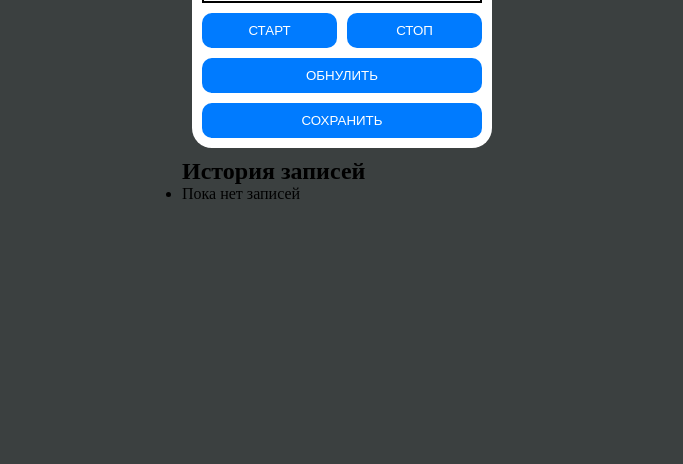
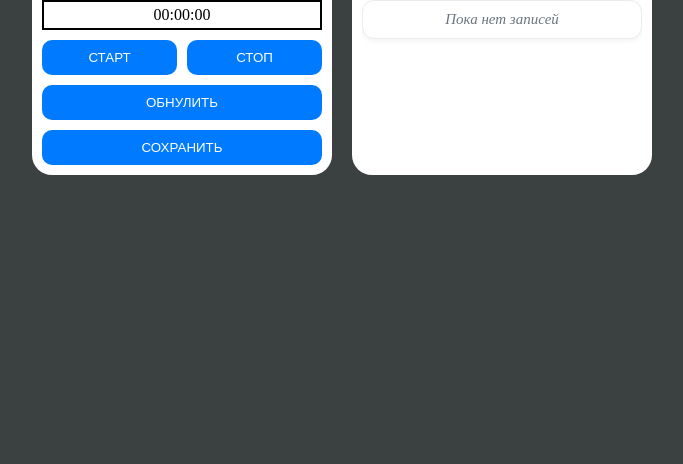
Before and after one commit to vlds22/vlds22.github.io, a plain HTML site: page index.html in a window 1280 px wide. Shown: the part 336-800 px from the top of the page, without its empty margins (298-981 px from the left). Drawn offline with Linux system fonts and the light colour scheme.

Commit message:
Update style.css

```diff
--- a/style.css
+++ b/style.css
@@ -3,6 +3,7 @@
     padding: 0;
     box-sizing: border-box;
 }
+
 body {
     min-height: 100vh;
     display: flex;
@@ -10,26 +11,40 @@ body {
     align-items: center;
     background-color: rgb(59, 64, 64);
 }
-h1 {
+
+.app h2 {
     text-align: center;
     padding-bottom: 10px;
 }
+
+.app {
+  display: flex;
+  gap: 20px;
+  align-items: flex-start;
+  justify-content: center;
+  flex-wrap: wrap;
+  padding: 20px;
+}
+
 .timer {
     background-color: rgb(255, 255, 255);
     border-radius: 20px;
     padding: 10px;
     width: 300px;
-    margin: 10px;
+    margin: 0px;
 }
+
 .buttons {
     display: grid;
     grid-template-columns: 1fr 1fr;
     gap: 10px;
     margin-top: 10px;
 }
+
 #btn-reset, #btn-save {
     grid-column: span 2;
 }
+
 .stopwatch {
     border: 2px solid black;
     min-width: 200px;
@@ -38,6 +53,7 @@ h1 {
     justify-content: center;
     align-items: center;
 }
+
 button {
     background-color: #007bff;
     color: white;
@@ -47,7 +63,44 @@ button {
     cursor: pointer;
     min-width: max-content;
 }
+
 button:hover {
     background-color: #0056b3;
     transform: scale(1.05);
 }
+
+.history {
+    background-color: rgb(255, 255, 255);
+    border-radius: 20px;
+    padding: 10px;
+    width: 300px;
+    margin: 0px;
+    align-self: stretch;
+}
+
+.session-list {
+  list-style: none;
+  padding: 0;
+  margin: 0;
+  max-height: 250px;
+  overflow-y: auto;
+}
+
+.session-list li {
+  background-color: white;
+  margin-bottom: 8px;
+  padding: 10px 12px;
+  border-radius: 12px;
+  box-shadow: 0 2px 5px rgba(0,0,0,0.05);
+  font-size: 15px;
+  display: flex;
+  justify-content: space-between;
+  align-items: center;
+  border: 1px solid #e9ecef;
+}
+
+.session-list li:first-child {
+  color: #6c757d;
+  font-style: italic;
+  justify-content: center;
+}
```
